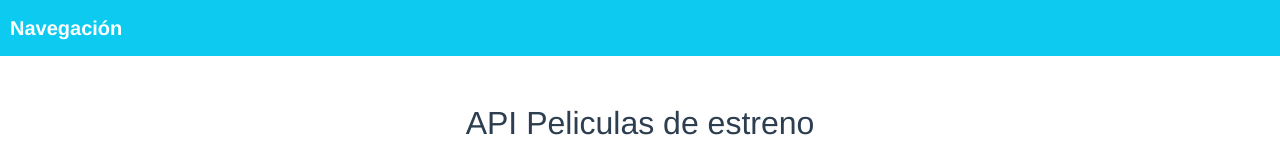
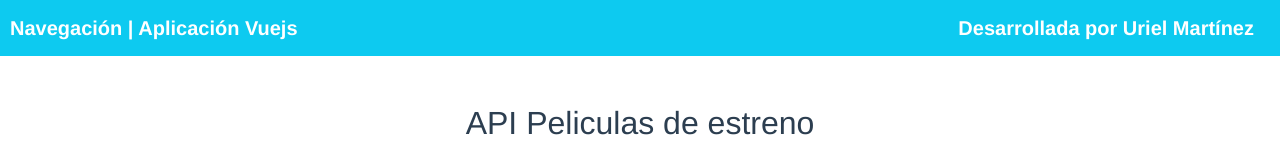
Before and after one commit to UriGood/api_movies, a Vue app: page /dashboard in a window 1280 px wide. Shown: the top 160 px of the page. Built offline with nearby package versions, Linux system fonts and the light colour scheme; no server answers.

Commit message:
se realiza correccion de menu

```diff
--- a/src/components/HeaderComponent.vue
+++ b/src/components/HeaderComponent.vue
@@ -1,8 +1,8 @@
 <template>
     <div >
         <b-navbar toggleable="lg" type="dark" variant="info" class="navbar-custom">
-            <b-navbar-brand href="#">Navegación</b-navbar-brand>
-
+            <b-navbar-brand href="#">Navegación | Aplicación Vuejs</b-navbar-brand>
+            <b-navbar-brand href="#">Desarrollada por Uriel Martínez</b-navbar-brand>
         </b-navbar>
     </div>
 </template>
@@ -17,5 +17,7 @@ export default {
 .navbar-custom{
     padding-left: 10px;
     padding-right: 10px;
+    display: flex;
+    justify-content: space-between;
 }
 </style>
```
